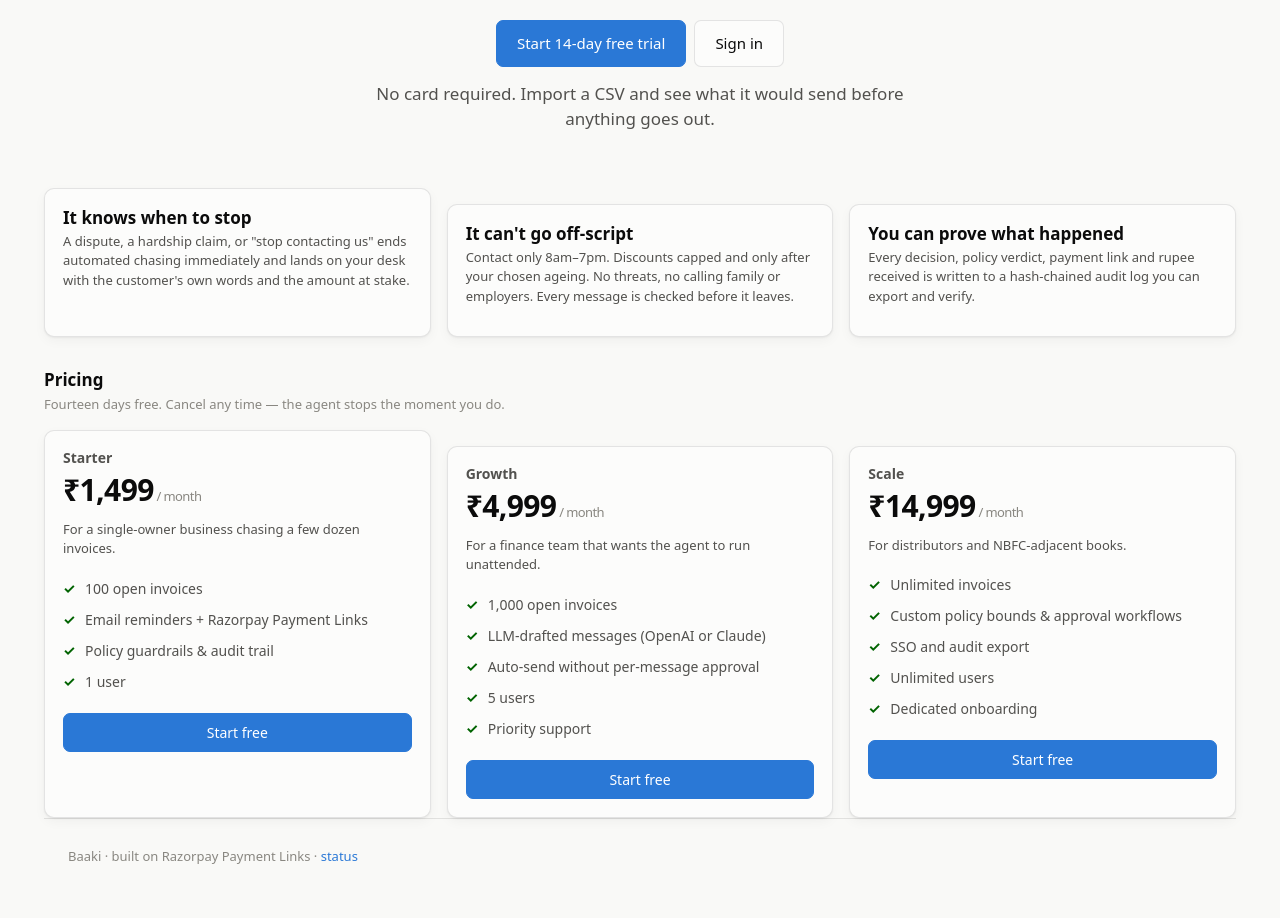
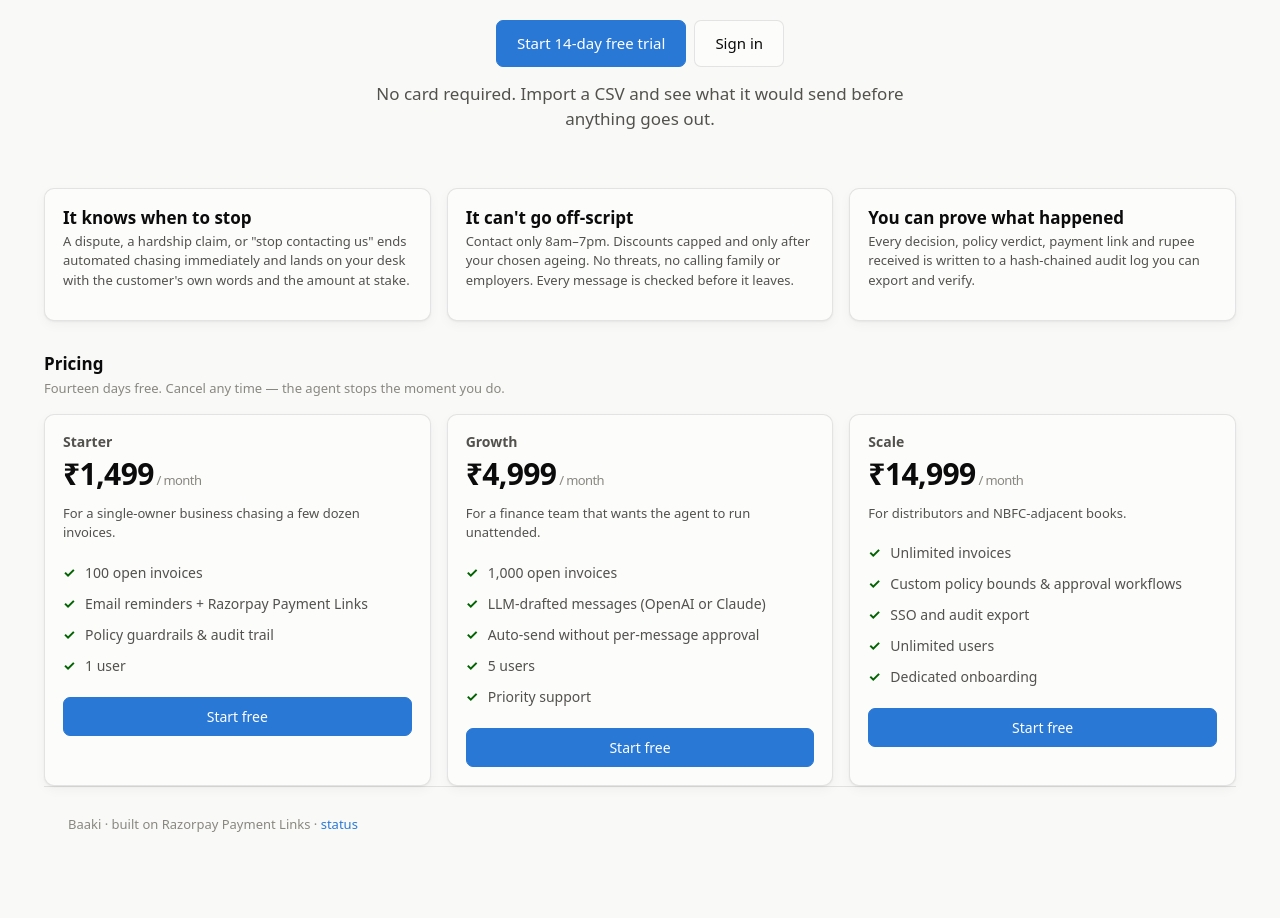
Before and after one commit to 7arj/baaki, a FastAPI app: page / in a window 1280 px wide. Shown: the part 345-1263 px from the top of the page. After the commit the page ends 1177 px from the top, so only its background shows below. Run offline with FastAPI, Linux system fonts and the light colour scheme.

Commit message:
Align cards inside grids
.card+.card{margin-top:16px} exists for cards stacked in a column, but inside a grid
every card after the first is still an adjacent sibling, so pricing and feature cards
2 and 3 sat 16px lower than card 1 on the landing and billing pages. Grid children are
now exempt; measured all three plan cards at identical offsets after.

```diff
--- a/baaki/app/static/app.css
+++ b/baaki/app/static/app.css
@@ -63,6 +63,9 @@ main{max-width:1240px;margin:0 auto;padding:24px}
 /* ---- surfaces ---- */
 .card{background:var(--surface);border:1px solid var(--border);border-radius:var(--radius);padding:18px;box-shadow:var(--shadow)}
 .card+.card{margin-top:16px}
+/* That rule is for cards stacked in a column. Inside a grid every card after the first is
+   still an "adjacent sibling", so it was shoving grid cards down 16px and misaligning rows. */
+:where(.grid,.g2,.g3)>.card+.card{margin-top:0}
 .card h2{margin-bottom:4px}
 .card .hint{color:var(--muted);font-size:13px;margin-bottom:14px}
 .grid{display:grid;gap:16px}
```
